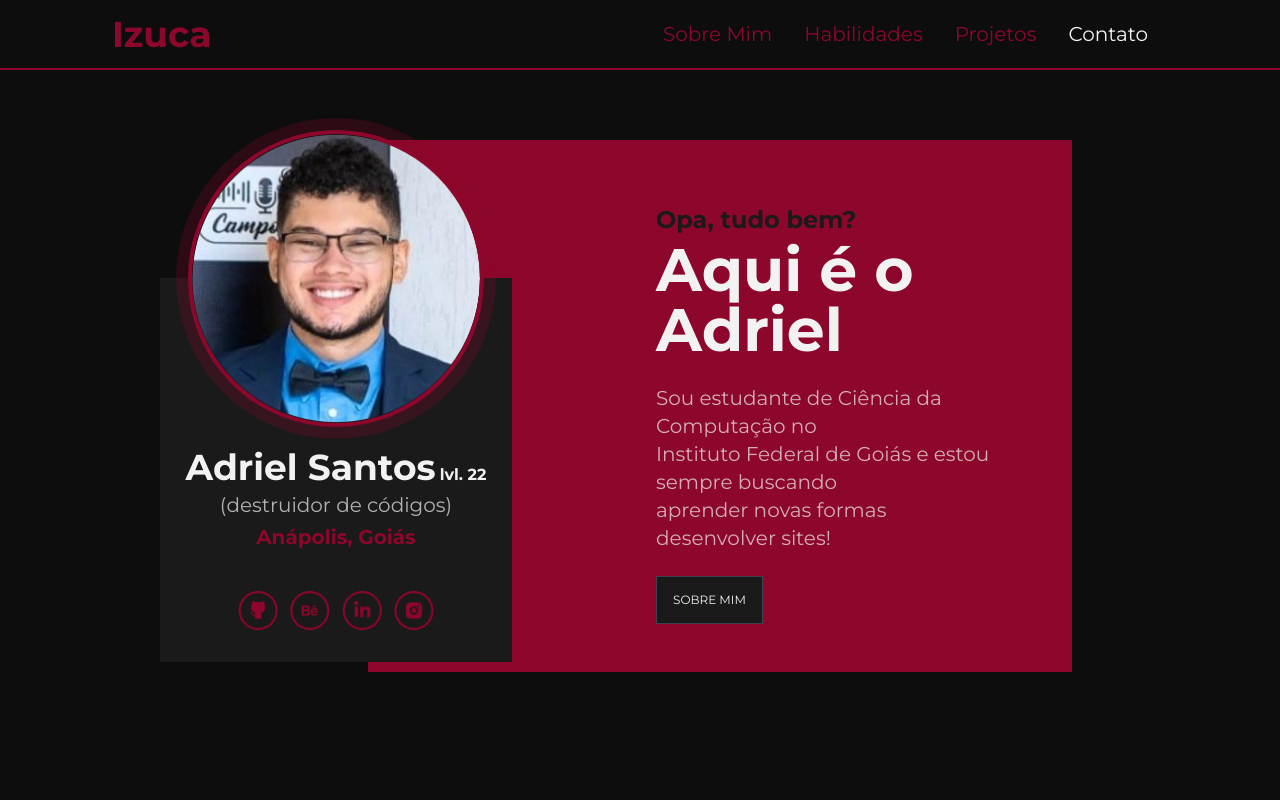
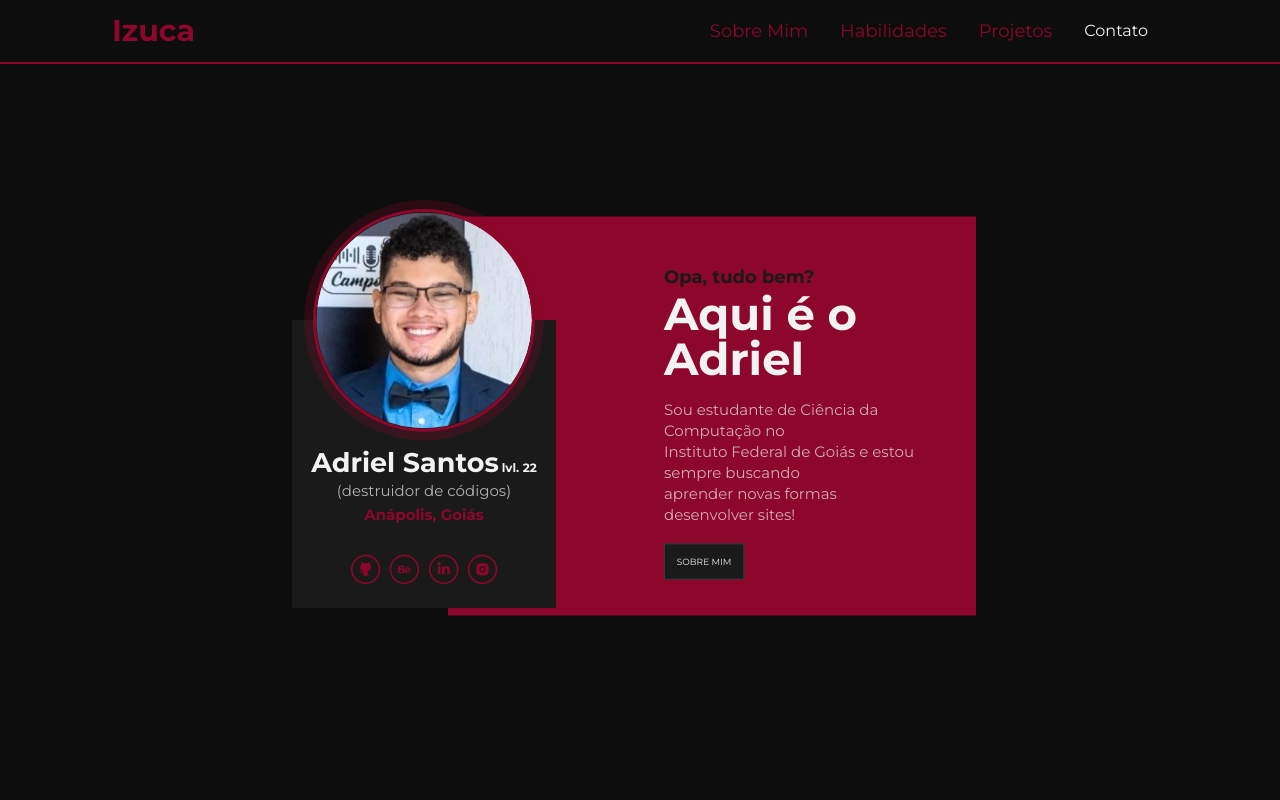
Before and after one commit to izuca/izucadev, an Eleventy site: page src/index.njk in a window 1280 px wide. Shown: the top 800 px of the page. Built offline with nearby package versions, Linux system fonts and the light colour scheme; Eleventy itself is replaced by a stand-in of ours; files that its build step writes are made by us from their sources.

Commit message:
Ajuste da navbar e do Hero para telas hd

```diff
--- a/src/_includes/partials/about.njk
+++ b/src/_includes/partials/about.njk
@@ -1,4 +1,4 @@
-<div id="sobreMim" class="min-h-screen xl:my-0 my-32 xl:scale-90">
+<div id="sobreMim" class="min-h-screen xl:my-0 my-32 xl:scale-75">
 
     <h1 id="about" class=" sm:text-4xl text-2xl text-center xl:text-left xl:text-6xl font-bold text-branco-900 bg-vermelho  xl:-translate-y-0  mx-12 xl:w-981p xl:pl-8 xl:pt-4 py-2 xl:pb-60 xl:-translate-x-10 2xl:translate-x-40 ">Sobre mim</h1>
 
--- a/src/_includes/partials/hero.njk
+++ b/src/_includes/partials/hero.njk
@@ -1,4 +1,4 @@
-<div class="xl:hero xl:min-h-screen mx-5 xl:mx-12 xl:mt-0 mt-44 xl:my-12">
+<div class="xl:hero xl:min-h-screen mx-5 xl:mx-12 xl:mt-0 mt-44 xl:my-12 xl:scale-75">
   <div id="hero"class="hero-content flex-col gap-0  md:flex-row  xl:flex-row items-center p-0">
     {# card #}
     <div class="bg-preto-700 z-10 xl:h-96 h-60 md:translate-x-20 xl:translate-x-0">
--- a/src/_includes/partials/navbar.njk
+++ b/src/_includes/partials/navbar.njk
@@ -1,6 +1,6 @@
-<div class="navbar lg:px-28 px-5 sticky top-0 w-full z-30 bg-preto-900 border-b-2 border-vermelho">
+<div class="navbar lg:px-28 px-5 sticky top-0 w-full z-30 bg-preto-900 border-b-2 border-vermelho xl:py-0">
   <div class="flex-1">
-    <a href="/" class="normal-case text-2xl lg:text-4xl  text-vermelho no-underline font-bold duration-200 transition hover:-translate-y-1">Izuca</a>
+    <a href="/" class="normal-case text-2xl xl:text-3xl  text-vermelho no-underline font-bold duration-200 transition hover:-translate-y-1">Izuca</a>
   </div>
   <div class="flex-none">
     <button id="dropdown"class="btn bg-preto-900 border-none rounded-none hover:bg-branco-900 hover:text-vermelho lg:hidden" >
@@ -8,10 +8,10 @@
     </button>
 
     <ul class="menu menu-horizontal hidden lg:flex px-1">
-      <li><a href="/#about"id="aboutMe" class='text-vermelho no-underline text-xl hover:bg-transparent hover:text-branco-900'>Sobre Mim</a></li>
-      <li><a href="/#mySkills"id="skills" class='text-vermelho no-underline text-xl hover:bg-transparent hover:text-branco-900'>Habilidades</a></li>
-      <li><a href="/#myProjects" id="projects" class='text-vermelho no-underline text-xl hover:bg-transparent hover:text-branco-900'>Projetos</a></li>
-      <li><a href="/#myContact" id="contact" class='text-branco-900 no-underline text-xl hover:bg-vermelho hover:text-branco-900'>Contato</a></li>
+      <li><a href="/#about"id="aboutMe" class='text-vermelho no-underline text-xl xl:text-lg  hover:bg-transparent hover:text-branco-900'>Sobre Mim</a></li>
+      <li><a href="/#mySkills"id="skills" class='text-vermelho no-underline text-xl xl:text-lg hover:bg-transparent hover:text-branco-900'>Habilidades</a></li>
+      <li><a href="/#myProjects" id="projects" class='text-vermelho no-underline text-xl xl:text-lg hover:bg-transparent hover:text-branco-900'>Projetos</a></li>
+      <li><a href="/#myContact" id="contact" class='text-branco-900 no-underline text-xlxl:text-lg  hover:bg-vermelho hover:text-branco-900'>Contato</a></li>
     </ul>
   </div>
 </div>
```
